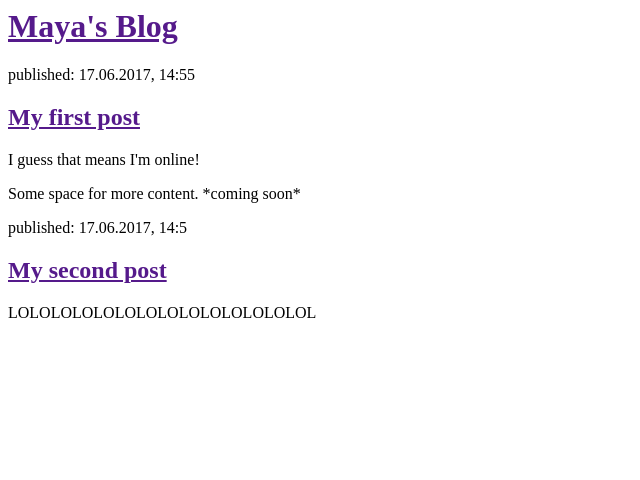
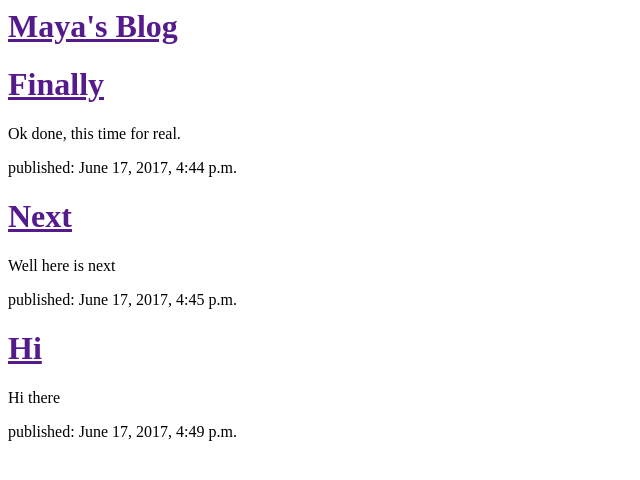
Before and after one commit to mayafle/my-first-blog, a Django app: page / in a window 1280 px wide. Shown: the top 480 px of the page, without its empty margins (0-640 px from the left). Run offline with Django 3.2, Linux system fonts and the light colour scheme; data comes from the database, SQL or seed files in the repository; both versions use the stored data as it was after the commit.

Commit message:
Modified templates to display posts from database.

```diff
--- a/blog/models.py
+++ b/blog/models.py
@@ -14,5 +14,5 @@ class Post(models.Model):
 		self.published_date = timezone.now()
 		self.save()
 
-		def __str__(self):
-			return self.title
+	def __str__(self):
+	    return self.title
--- a/blog/templates/blog/post_list.html
+++ b/blog/templates/blog/post_list.html
@@ -7,17 +7,12 @@
             <h1><a href="">Maya's Blog</a></h1>
         </div>
 
-        <div>
-            <p>published: 17.06.2017, 14:55</p>
-            <h2><a href="">My first post</a></h2>
-            <p>I guess that means I'm online!</p>
-            <p>Some space for more content. *coming soon*</p>
-        </div>
-
-        <div>
-            <p>published: 17.06.2017, 14:5</p>
-            <h2><a href="">My second post</a></h2>
-            <p>LOLOLOLOLOLOLOLOLOLOLOLOLOLOL</p>
-        </div>
+       {% for post in posts %}
+            <div>
+                <h1><a href="">{{ post.title }}</a></h1>
+                <p>{{ post.text|linebreaksbr }}</p>
+                <p>published: {{ post.published_date }}</p>
+            </div>
+       {% endfor %}
     </body>
 </html>
--- a/blog/views.py
+++ b/blog/views.py
@@ -1,6 +1,9 @@
 from django.shortcuts import render
-
+from django.utils import timezone
+from .models import Post
 # Create your views here.
 
+
 def post_list(request):
-    return render(request, 'blog/post_list.html', {})
+    posts = Post.objects.filter(published_date__lte=timezone.now()).order_by('published_date')
+    return render(request, 'blog/post_list.html', {'posts': posts})
```
Also changed, not shown: db.sqlite3.
